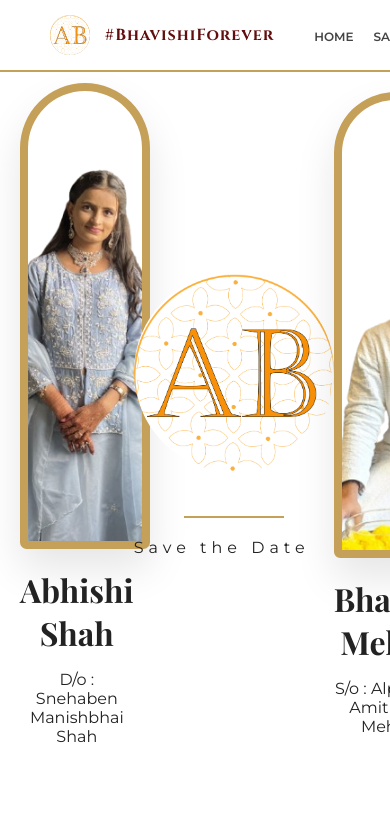
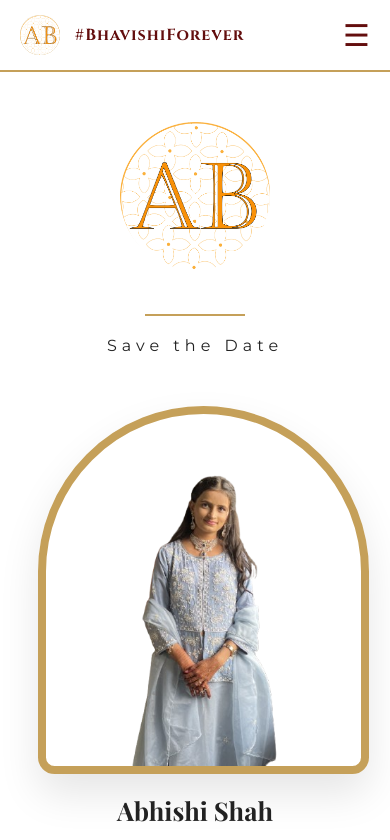
Before and after one commit to BhavyaMehta2250/AB, a plain HTML site: page index.html in a window 390 px wide. Shown: the top 840 px of the page. Drawn offline with nearby package versions, Linux system fonts and the light colour scheme; a web font is replaced by a local one.

Commit message:
mobile friendly

```diff
--- a/index.html
+++ b/index.html
@@ -26,6 +26,7 @@
             background: #fff; scroll-behavior: smooth;
         }
 
+
         /* 3D Canvas */
         #bg-canvas {
             position: fixed; top: 0; left: 0;
@@ -34,6 +35,9 @@
         }
 
         /* Navigation */
+        .nav-links {
+        display: flex;
+        }
         nav {
             position: fixed; top: 0; width: 100%;
             display: flex; justify-content: space-between; align-items: center;
@@ -48,6 +52,51 @@
         .nav-links { display: flex; gap: 20px; list-style: none; margin: 0; }
         .nav-links a { text-decoration: none; color: #444; font-size: 0.75rem; font-weight: 600; text-transform: uppercase; transition: 0.3s; }
         .nav-links a:hover { color: var(--gold); }
+
+        /* Burger Menu */
+    .menu-toggle {
+        display: none;
+        font-size: 30px;
+        cursor: pointer;
+        color: var(--maroon);
+    }
+
+    @media (max-width: 768px) {
+
+        nav {
+            padding: 15px 20px;
+        }
+
+        .menu-toggle {
+            display: block;
+        }
+
+        .nav-links {
+            position: absolute;
+            top: 75px;
+            left: 0;
+            width: 100%;
+            background: rgba(255,255,255,0.98);
+            backdrop-filter: blur(20px);
+
+            flex-direction: column;
+            align-items: center;
+            gap: 15px;
+
+            padding: 20px 0;
+
+            display: none;
+            border-top: 1px solid var(--gold);
+        }
+
+        .nav-links.active {
+            display: flex;
+        }
+
+        .nav-links a {
+            font-size: 0.9rem;
+        }
+    }
 
         /* General Section Layout */
         section {
@@ -74,11 +123,107 @@
         }
 
         /* Hero Page */
-        .hero-wrap { display: flex; align-items: center; justify-content: space-evenly; width: 100%; max-width: 1300px; color: #222; }
-        .hero-img-box { text-align: center; width: 350px; }
-        .hero-img-box img { width: 100%; height: 450px; object-fit: cover; border-radius: 200px 200px 20px 20px; border: 8px solid var(--gold); box-shadow: 0 20px 40px rgba(0,0,0,0.1); }
-        .hero-img-box h2 { font-family: 'Playfair Display'; margin: 15px 0 5px; font-size: 2rem; }
-        .hero-logo { width: 250px; filter: drop-shadow(0 5px 15px rgba(0,0,0,0.1)); }
+
+
+        #hero {
+            padding-top: 120px;
+            min-height: auto;
+            }
+
+        .hero-wrap {
+            display: flex;
+            align-items: center;
+            justify-content: space-evenly;
+            width: 100%;
+            max-width: 1300px;
+            color: #222;
+        }
+
+        .hero-img-box {
+            text-align: center;
+            width: 350px;
+        }
+
+        .hero-img-box img {
+            width: 100%;
+            height: 450px;
+            object-fit: cover;
+            border-radius: 200px 200px 20px 20px;
+            border: 8px solid var(--gold);
+            box-shadow: 0 20px 40px rgba(0,0,0,0.1);
+        }
+
+        @media (max-width: 768px) {
+
+        .hero-wrap {
+            flex-direction: column;
+            gap: 35px;
+            text-align: center;
+        }
+
+        .center-content {
+            order: -1;
+        }
+
+        .hero-img-box {
+            width: 90%;
+            max-width: 320px;
+        }
+
+        .hero-img-box img {
+            height: auto;
+            max-height: 420px;
+            object-fit: contain;
+        }
+
+        .center-content img {
+            width: 150px !important;
+            height: 150px !important;
+        }
+        .hero-img-box h2 {
+            font-family: 'Playfair Display';
+            margin: 15px 0 5px;
+            font-size: 1.6rem;
+        }
+        .hero-logo {
+            width: 250px;
+            filter: drop-shadow(0 5px 15px rgba(0,0,0,0.1));
+        }
+}
+/*
+
+
+        .hero-wrap {
+            display: flex;
+            align-items: center;
+            justify-content: space-evenly;
+            width: 100%;
+            max-width: 1300px;
+            color: #222;
+            flex-direction: column;
+            gap: 30px;
+            text-align: center;
+            } */
+        /*
+        .hero-img-box {
+            text-align: center;
+            width: 90%;
+            max-width: 320px;
+            } */
+
+        /* .hero-img-box img {
+            width: 100%;
+            height: auto;
+            max-height: 420px;
+            object-fit: contain;
+            background: white;
+            border-radius: 200px 200px 20px 20px;
+            border: 8px solid var(--gold);
+            box-shadow: 0 20px 40px rgba(0,0,0,0.1);
+            } */
+
+
+
 
         /* Typography */
         h1 { font-family: 'Cinzel'; font-size: 3.5rem; margin-bottom: 10px; text-shadow: 2px 2px 10px rgba(0,0,0,0.3); }
@@ -171,7 +316,10 @@
             </div>
             <span class="hashtag">#BhavishiForever</span>
         </div>
-        <ul class="nav-links">
+        <div class="menu-toggle" id="menuToggle">
+        ☰
+        </div>
+        <ul class="nav-links" id="mobileMenu">
             <li><a href="#hero">Home</a></li>
             <li><a href="#sangeet">Sangeet</a></li>
             <li><a href="#mala">Mala</a></li>
@@ -423,7 +571,7 @@ createApp({
         });
     }
 }).mount('#app');
-
+// scratch animation
 document.querySelectorAll('.scratch-canvas').forEach(canvas => {
 
     const ctx = canvas.getContext('2d');
@@ -530,7 +678,13 @@ document.querySelectorAll('.scratch-canvas').forEach(canvas => {
     setInterval(checkReveal, 1000);
 
 });
+// burger menu
+const menuToggle = document.getElementById("menuToggle");
+const mobileMenu = document.getElementById("mobileMenu");
 
+menuToggle.addEventListener("click", () => {
+    mobileMenu.classList.toggle("active");
+});
 </script>
 
 </body>
```
